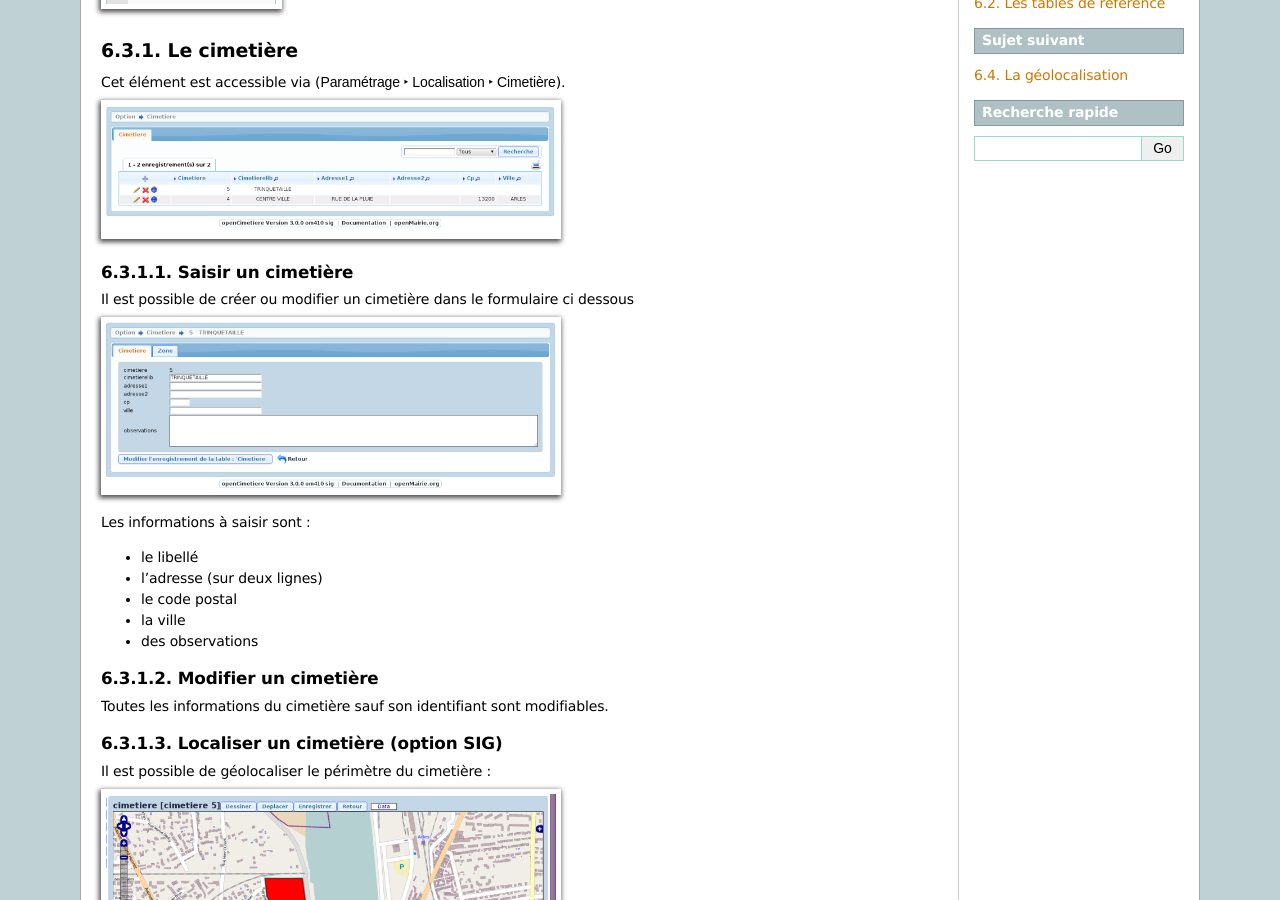
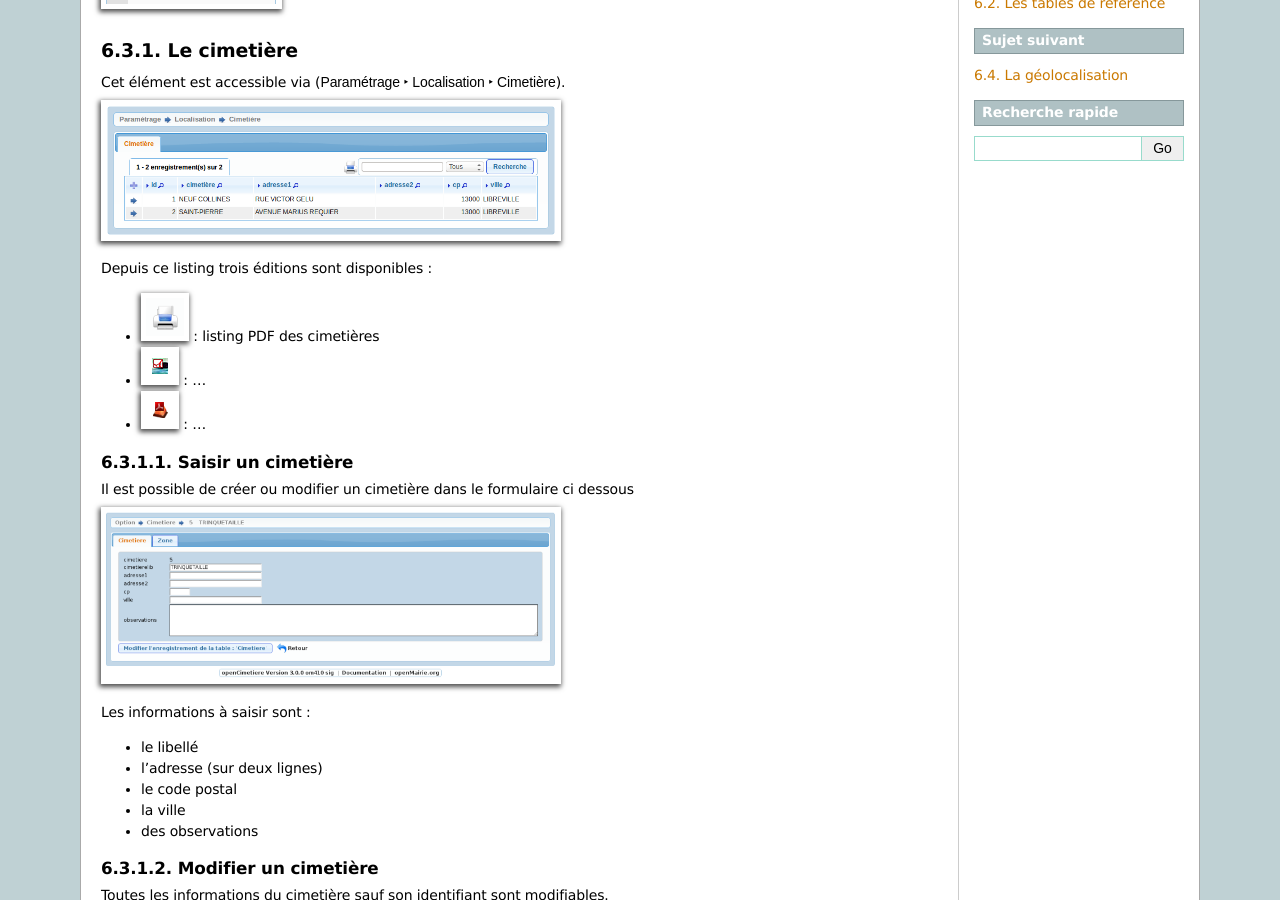
Before and after one commit to KevinFoisnet/opencimetiere-documentation, a Sphinx documentation site: the page built from source/manuel_utilisateur/tables_de_localisation.rst, in a window 1280 px wide and 900 px high, scrolled down 434 px. Built offline with Sphinx 7.4.7, drawn with Linux system fonts in a browser that asks for light colours.

Commit message:
Mise à jour de captures d'ecran

```diff
--- a/source/manuel_utilisateur/tables_de_localisation.rst
+++ b/source/manuel_utilisateur/tables_de_localisation.rst
@@ -30,7 +30,18 @@ Cet élément est accessible via
 (:menuselection:`Paramétrage --> Localisation --> Cimetière`).
 
 
-.. image:: ../_static/tab_cimetiere.png
+.. image:: opencimetiere--tableau-cimetiere.png
+
+
+Depuis ce listing trois éditions sont disponibles :
+
+* |icone-edition-pdf| : listing PDF des cimetières
+* |icone-edition-pdfetat-voie| : ...
+* |icone-edition-pdfetat-voieconcession| : ...
+
+.. |icone-edition-pdf| image:: opencimetiere--icone-edition-pdf.png
+.. |icone-edition-pdfetat-voie| image:: opencimetiere--icone-edition-pdfetat-voie.png
+.. |icone-edition-pdfetat-voieconcession| image:: opencimetiere--icone-edition-pdfetat-voieconcession.png
 
 
 Saisir un cimetière
```
Also changed, not shown: other parts of source/manuel_utilisateur/tables_de_localisation.rst (+3 -2 lines), source/manuel_utilisateur/opencimetiere--icone-edition-pdf.png (added), source/manuel_utilisateur/opencimetiere--icone-edition-pdfetat-voie.png (added), source/manuel_utilisateur/opencimetiere--icone-edition-pdfetat-voieconcession.png (added), source/manuel_utilisateur/opencimetiere--tableau-cimetiere.png (added), source/manuel_utilisateur/opencimetiere--tableau-voie.png (added), source/manuel_utilisateur/opencimetiere--tableau-zone.png (added).
